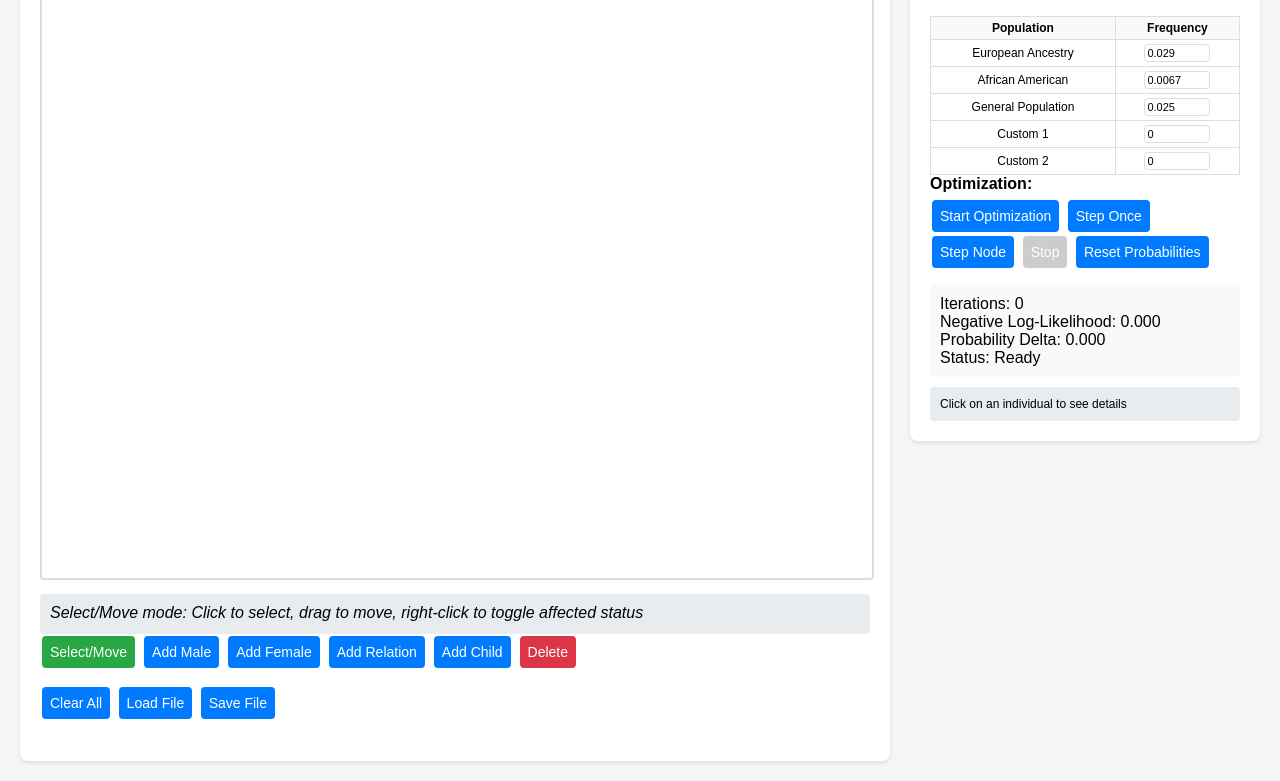
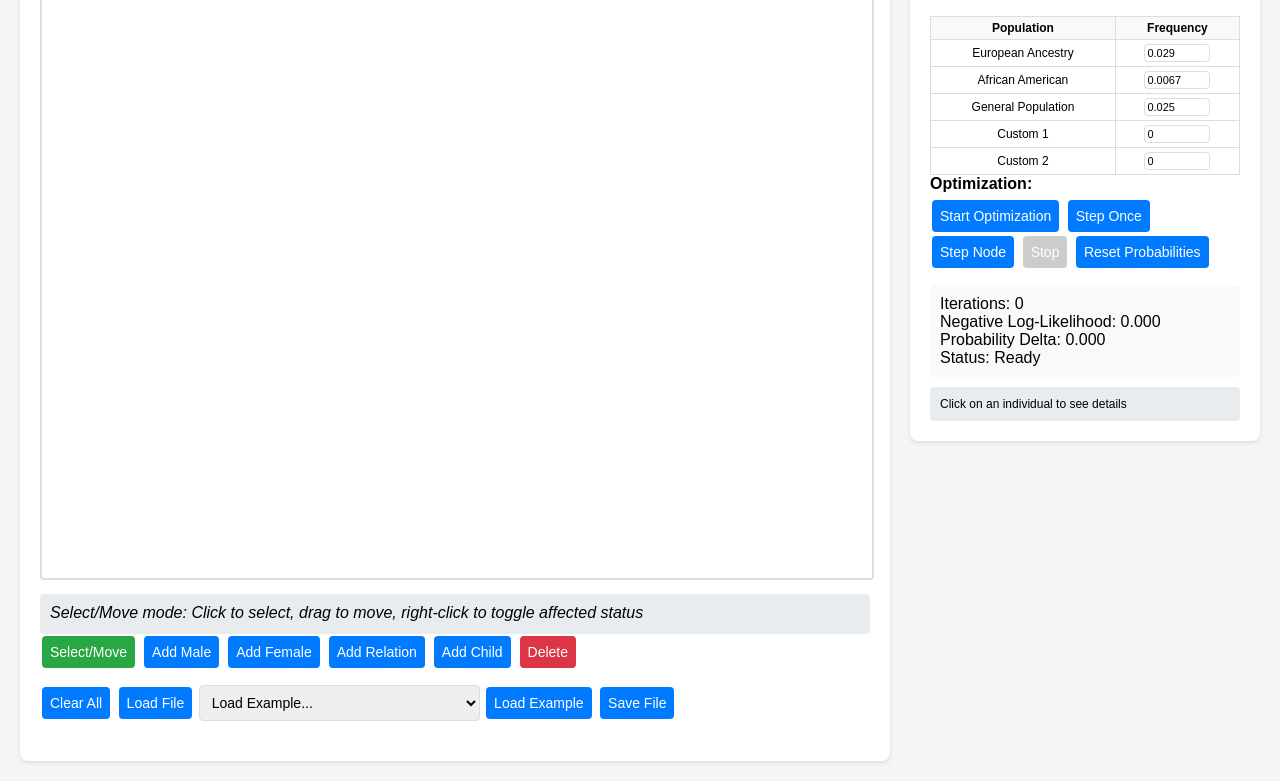
Before and after one commit to solresol/genetics-calculators, a website with bundled scripts: page pedigree_analyzer.html in a window 1280 px wide. Shown: the part 144-925 px from the top of the page. Built offline with nearby package versions, Linux system fonts and the light colour scheme.

Commit message:
Add selenium test for predefined scenario dropdown

```diff
--- a/pedigree_analyzer.html
+++ b/pedigree_analyzer.html
@@ -26,6 +26,10 @@
                 <button id="clearBtn">Clear All</button>
                 <input type="file" id="loadFileInput" accept=".json" style="display:none">
                 <button id="loadFileBtn">Load File</button>
+                <select id="scenarioSelect">
+                    <option value="">Load Example...</option>
+                </select>
+                <button id="loadScenarioBtn">Load Example</button>
                 <button id="saveFileBtn">Save File</button>
             </div>
         </div>
--- /dev/null
+++ b/predefined_scenarios.js
@@ -0,0 +1,24 @@
+export const predefinedScenarios = {
+  "Hypothetical Child with Afflicted Cousin": {
+    "condition": "cf",
+    "individuals": [
+      {"id": 1, "gender": "M", "race": "general", "is_sexual_partner_of": [2]},
+      {"id": 2, "gender": "F", "race": "general", "is_sexual_partner_of": [1]},
+      {"id": 3, "gender": "M", "parents": [1, 2], "is_sexual_partner_of": [5]},
+      {"id": 4, "gender": "F", "parents": [1, 2], "is_sexual_partner_of": [7]},
+      {"id": 5, "gender": "F", "race": "general", "is_sexual_partner_of": [3]},
+      {"id": 6, "gender": "M", "parents": [3, 5], "affected": true},
+      {"id": 7, "gender": "M", "race": "general", "is_sexual_partner_of": [4]},
+      {"id": 8, "gender": "F", "parents": [4, 7], "hypothetical": true}
+    ]
+  },
+  "Hypothetical Child with Afflicted Sibling": {
+    "condition": "cf",
+    "individuals": [
+      {"id": 1, "gender": "M", "race": "general", "is_sexual_partner_of": [2], "x": 100, "y": 50},
+      {"id": 2, "gender": "F", "race": "general", "is_sexual_partner_of": [1], "x": 200, "y": 50},
+      {"id": 3, "gender": "M", "parents": [1, 2], "affected": true, "x": 150, "y": 150},
+      {"id": 4, "gender": "F", "parents": [1, 2], "hypothetical": true, "x": 250, "y": 150}
+    ]
+  }
+};
--- a/script.js
+++ b/script.js
@@ -1,6 +1,7 @@
 import { Individual as BaseIndividual } from './src/individual.js';
 import { Optimizer as BaseOptimizer } from './src/optimizer.js';
 import { probabilityToFraction } from './src/probability_fraction.js';
+import { predefinedScenarios } from './predefined_scenarios.js';
 
 class Individual extends BaseIndividual {
     constructor(x, y, gender, id) {
@@ -1358,6 +1359,21 @@ class Optimizer {
                 reader.readAsText(file);
             });
 
+            const scenarioSelect = document.getElementById('scenarioSelect');
+            for (const name of Object.keys(predefinedScenarios)) {
+                const opt = document.createElement('option');
+                opt.value = name;
+                opt.textContent = name;
+                scenarioSelect.appendChild(opt);
+            }
+
+            document.getElementById('loadScenarioBtn').addEventListener('click', () => {
+                const name = scenarioSelect.value;
+                if (name && predefinedScenarios[name]) {
+                    pedigreeChart.loadFromObject(predefinedScenarios[name]);
+                }
+            });
+
             document.getElementById('saveFileBtn').addEventListener('click', () => {
                 const obj = pedigreeChart.toObject(true);
                 const json = JSON.stringify(obj, null, 2);
```
Also changed, not shown: tests/selenium_predefined_scenario.test.js (added, +42 -0 lines), README.md.
